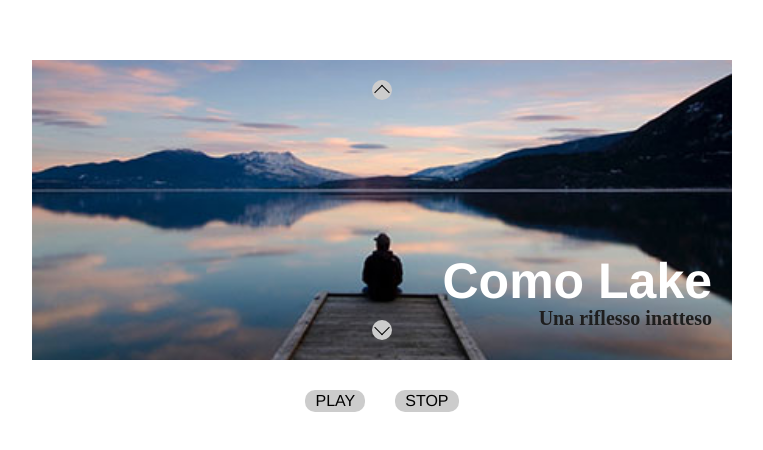
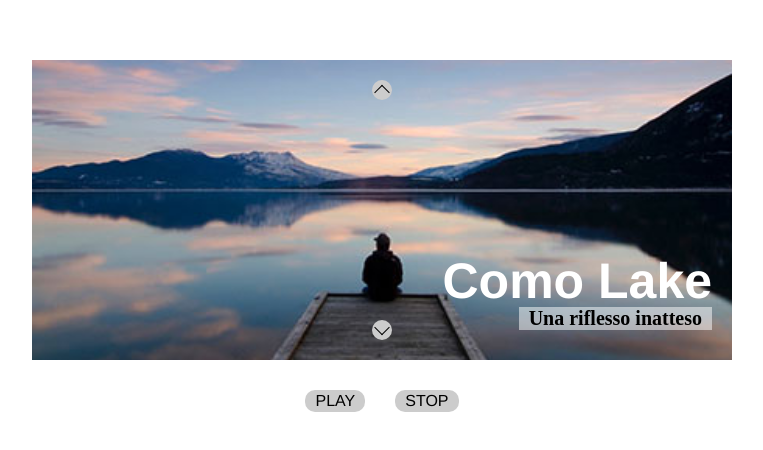
Before and after one commit to elisabichiappini/js-array-objects-carousel, a plain HTML site: page index.html in a window 1280 px wide. Shown: the part 164-614 px from the top of the page, without its empty margins (258-1021 px from the left). Drawn offline with Linux system fonts and the light colour scheme.

Commit message:
feat: visibility span

```diff
--- a/css/style.css
+++ b/css/style.css
@@ -118,9 +118,11 @@
 
 .item > span {
     font-size: 20px;
-    color: rgb(30, 30, 30);
+    color: rgb(0, 0, 0);
     position: absolute;
     right: 20px;
     bottom: 30px;
     font-weight: 800;
+    background-color: rgba(255, 255, 255, 0.5);
+    padding: 0 10px;
 }
```
